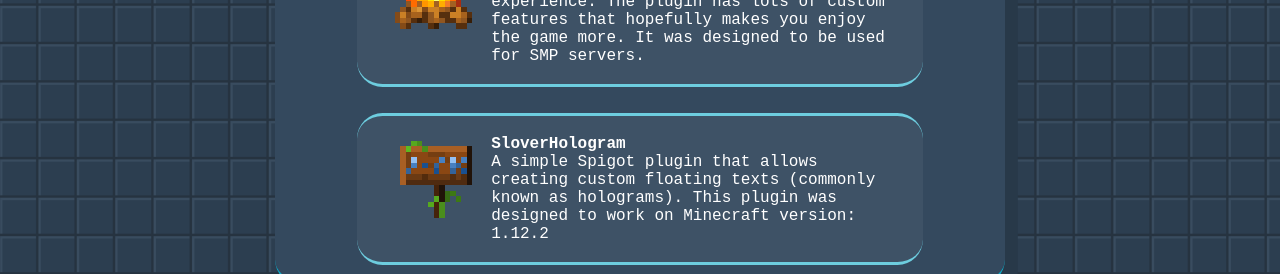
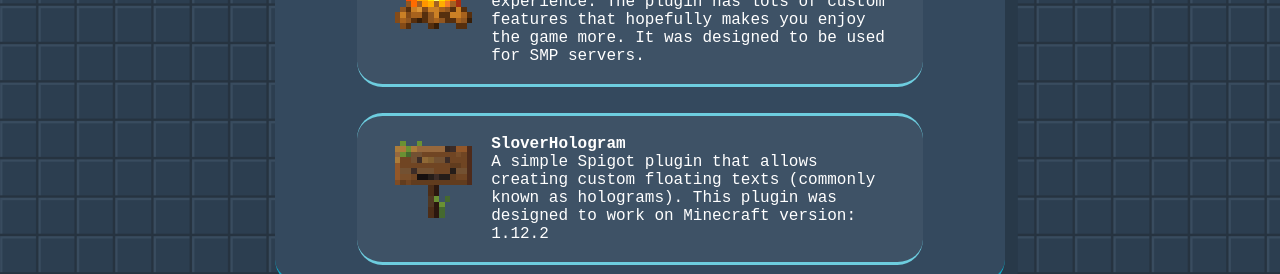
Before and after one commit to MarcusSlover/marcusslover.github.io, a React (Create React App) app: page / in a window 1280 px wide. Shown: the part 2720-2994 px from the top of the page. Built offline with nearby package versions, Linux system fonts and the light colour scheme.

Commit message:
* re-textured

```diff
--- a/src/components/main/body/MyCreations.tsx
+++ b/src/components/main/body/MyCreations.tsx
@@ -74,7 +74,7 @@ const MyCreations = () => {
             </TextChild>
 
             <TextChild id={"creations-hologram"}
-                       img={"sign"}>
+                       img={"hologram_sign"}>
                 <b>SloverHologram</b>
                 <br/>
                 A simple Spigot plugin that allows creating custom floating texts (commonly known as holograms).
```
Also changed, not shown: src/components/style/img/hologram_sign.png (added).
